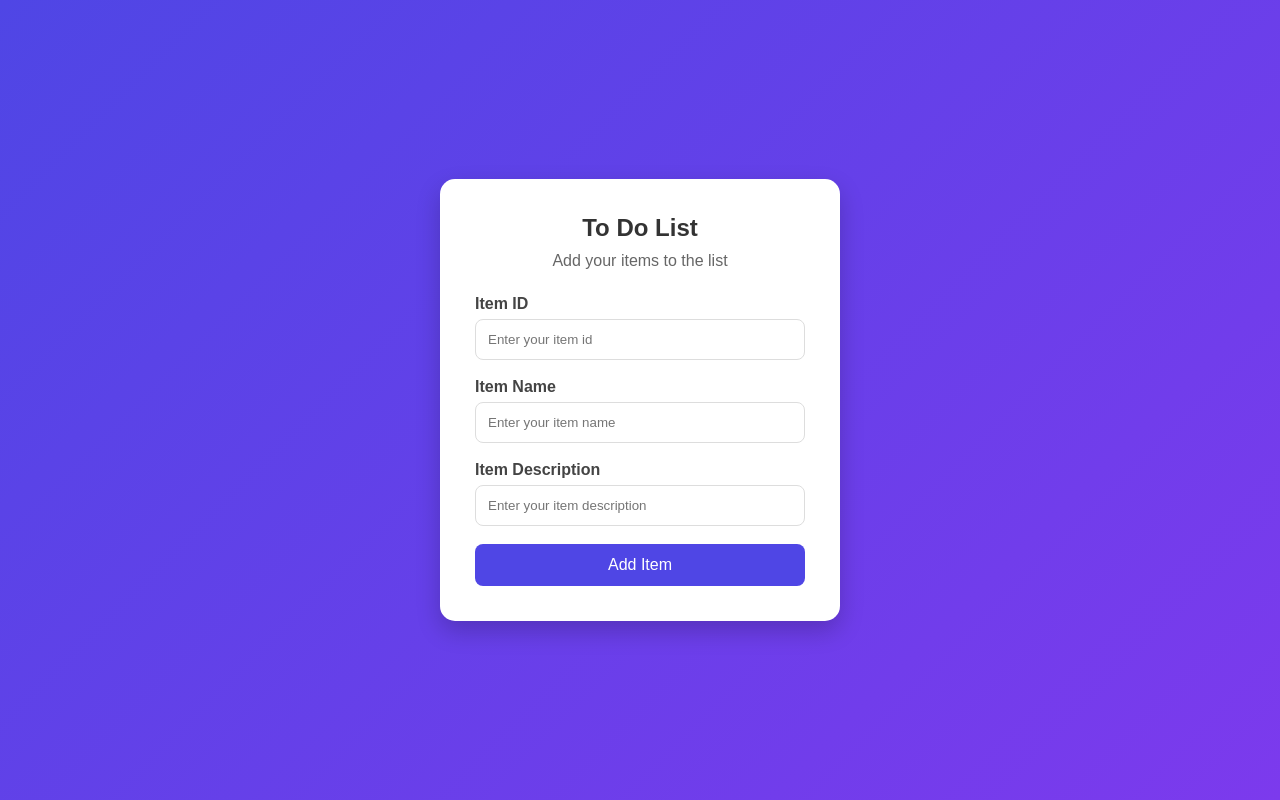
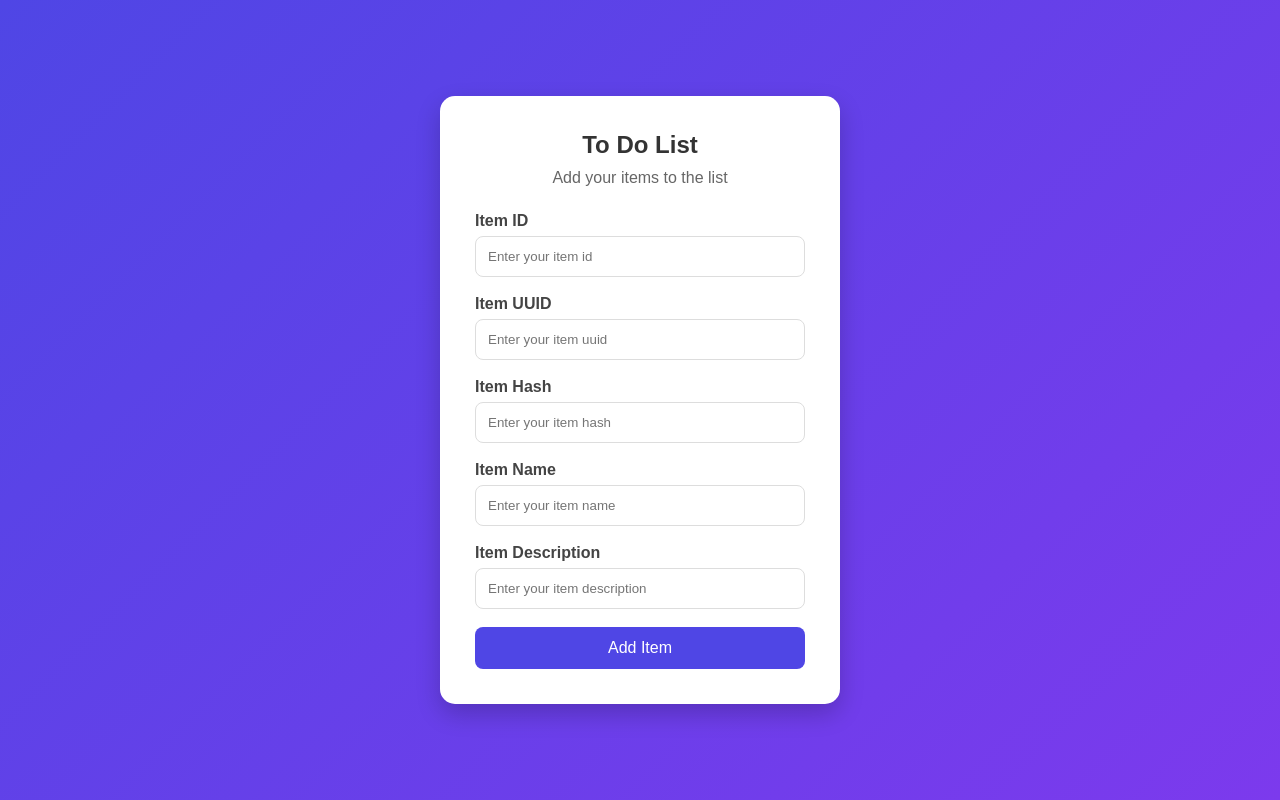
Before and after one commit to sanath1211/Devops, a Flask app: template frontend/templates/to-do.html in a window 1280 px wide. Run offline with Flask 3, Linux system fonts and the light colour scheme; the template is opened without the code that fills it, so the values that code supplies are empty.

Commit message:
Added Hash and UUID

```diff
--- a/backend/app.py
+++ b/backend/app.py
@@ -22,6 +22,13 @@ def submit():
     collection.insert_one(form_data)
     return 'Data submitted successfully'
 
+@app.route("/add-item", methods = ['POST'])
+def add_item():
+    form_data_to_do = dict(request.json)      # has to be a python dict cause nosql deals with json objects
+
+    collection.insert_one(form_data_to_do)
+    return 'Item added successfully'
+
 
 @app.route("/view")
 def view_data():
--- a/frontend/templates/to-do.html
+++ b/frontend/templates/to-do.html
@@ -118,6 +118,26 @@
             </div>
 
             <div class="form-group">
+                <label for="item_uuid">Item UUID</label>
+                <input
+                    type="text"
+                    id="item_uuid"
+                    name="item_uuid"
+                    placeholder="Enter your item uuid"
+                    required>
+            </div>
+
+            <div class="form-group">
+                <label for="item_hash">Item Hash</label>
+                <input
+                    type="text"
+                    id="item_hash"
+                    name="item_hash"
+                    placeholder="Enter your item hash"
+                    required>
+            </div>
+
+            <div class="form-group">
                 <label for="item_name">Item Name</label>
                 <input
                     type="text"
```
